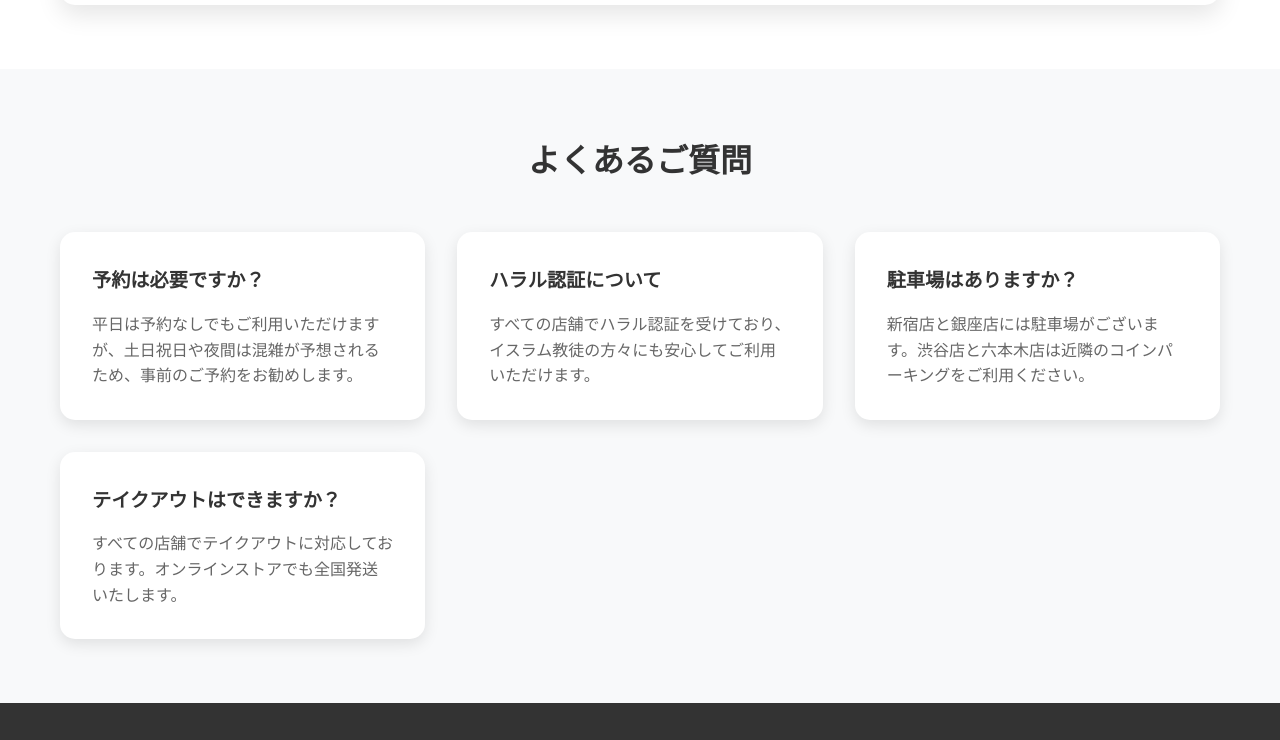
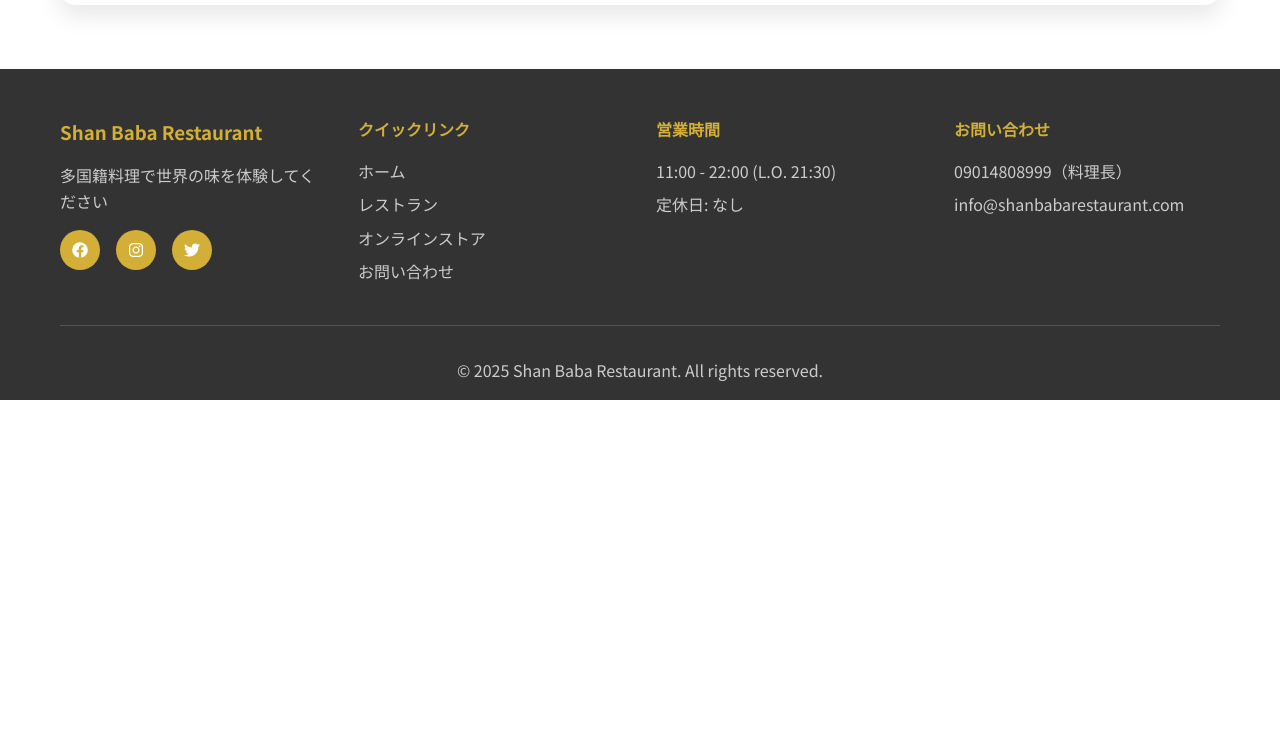
Before and after one commit to hananogithub/shanbaba, a plain HTML site: page contact.html in a window 1280 px wide. Shown: the part 2020-2760 px from the top of the page. After the commit the page ends 2420 px from the top, so only its background shows below. Drawn offline with nearby package versions, Linux system fonts and the light colour scheme.

Commit message:
Remove FAQ section from contact page

```diff
--- a/contact.html
+++ b/contact.html
@@ -135,30 +135,7 @@
         </div>
     </section>
 
-    <!-- FAQ Section -->
-    <section class="faq-section">
-        <div class="container">
-            <h2>よくあるご質問</h2>
-            <div class="faq-grid">
-                <div class="faq-item">
-                    <h3>予約は必要ですか？</h3>
-                    <p>平日は予約なしでもご利用いただけますが、土日祝日や夜間は混雑が予想されるため、事前のご予約をお勧めします。</p>
-                </div>
-                <div class="faq-item">
-                    <h3>ハラル認証について</h3>
-                    <p>すべての店舗でハラル認証を受けており、イスラム教徒の方々にも安心してご利用いただけます。</p>
-                </div>
-                <div class="faq-item">
-                    <h3>駐車場はありますか？</h3>
-                    <p>新宿店と銀座店には駐車場がございます。渋谷店と六本木店は近隣のコインパーキングをご利用ください。</p>
-                </div>
-                <div class="faq-item">
-                    <h3>テイクアウトはできますか？</h3>
-                    <p>すべての店舗でテイクアウトに対応しております。オンラインストアでも全国発送いたします。</p>
-                </div>
-            </div>
-        </div>
-    </section>
+
 
     <!-- Footer -->
     <footer class="footer">
```
